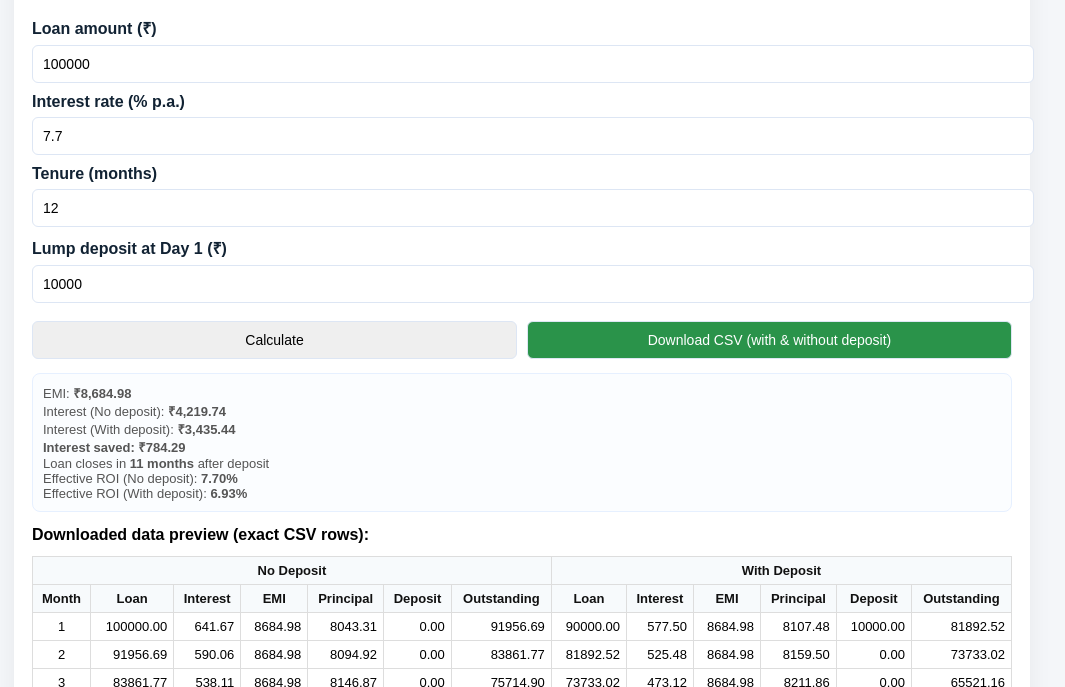
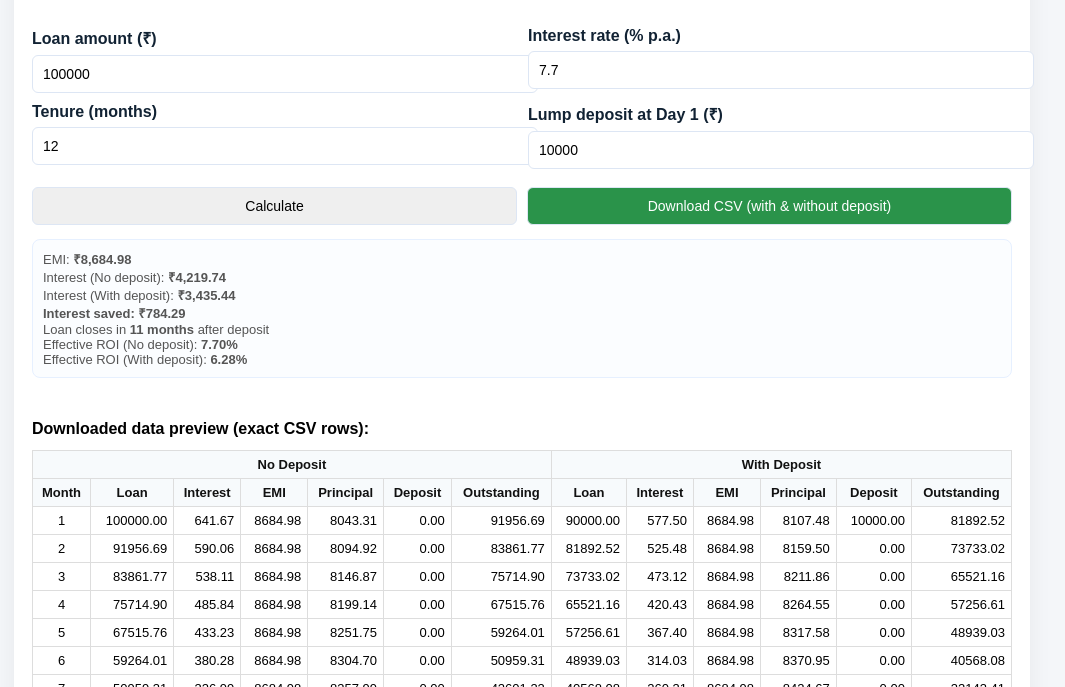
Before and after one commit to nikhilraut9966/homeloan, a plain HTML site: page index.html in a window 1280 px wide. Shown: the part 113-800 px from the top of the page, without its empty margins (118-1183 px from the left). Drawn offline with Linux system fonts and the light colour scheme.

Commit message:
Refactor input layout and adjust canvas dimensions
Refactor input fields into a grid layout for better organization and adjust canvas height.

```diff
--- a/index.html
+++ b/index.html
@@ -11,30 +11,42 @@
     input,select,button{width:100%;padding:10px;margin-top:6px;font-size:14px;border-radius:6px;border:1px solid #dde6f4}
     .actions{display:flex;gap:10px;margin-top:12px}
     #output{margin-top:14px;padding:10px;background:#fbfdff;border-radius:8px;border:1px solid #e6f0ff}
-    #debug{margin-top:10px;color:#c33;font-size:13px}
+    #debug{margin-top:10px;color:#c33;font-size:13px;min-height:18px}
     .small{font-size:13px;color:#555}
     table{width:100%;border-collapse:collapse;margin-top:12px}
     th,td{border:1px solid #ddd;padding:6px;text-align:right;font-size:13px}
     th{background:#f7fafc;color:#111;font-weight:700;text-align:center}
-    #barCanvas{width:100%;height:240px;margin-top:12px;background:white;border-radius:6px}
+    canvas{display:block;width:100%;height:260px;margin-top:12px;border-radius:6px;background:white}
     .summary{margin-top:12px;font-weight:700}
+    .controls { display: grid; grid-template-columns: 1fr 1fr; gap:12px; }
+    @media (max-width:700px){ .controls{ grid-template-columns: 1fr } .actions{flex-direction:column} }
   </style>
 </head>
 <body>
   <div class="card">
     <h2>HOME LOAN MAX SAVING CALCULATOR</h2>
 
+    <div class="controls">
+      <div>
         <label>Loan amount (₹)</label>
         <input id="loan" type="number" value="100000" />
-
+      </div>
+      <div>
         <label>Interest rate (% p.a.)</label>
         <input id="rate" type="number" step="0.01" value="7.7" />
+      </div>
+    </div>
 
+    <div class="controls">
+      <div>
         <label>Tenure (months)</label>
         <input id="months" type="number" value="12" />
-
+      </div>
+      <div>
         <label>Lump deposit at Day 1 (₹)</label>
         <input id="depositAmt" type="number" value="10000" />
+      </div>
+    </div>
 
     <div class="actions">
       <button id="calcBtn">Calculate</button>
@@ -44,35 +56,42 @@
     <div id="output" class="small">Results will appear here after you click <b>Calculate</b>.</div>
     <div id="debug" aria-live="polite"></div>
 
-    <!-- table that shows the exact CSV/download data -->
     <div id="downloadDataContainer">
       <div style="margin-top:14px;font-weight:700">Downloaded data preview (exact CSV rows):</div>
       <div id="downloadTableWrap"></div>
     </div>
 
-    <!-- bar chart showing interest comparison -->
     <div class="summary" id="interestSavedBox" style="display:none"></div>
-    <canvas id="barCanvas"></canvas>
+    <canvas id="barCanvas" aria-label="Interest comparison bar chart"></canvas>
   </div>
 
 <script>
 (function(){
+  // -------------------------
+  // Helpers
+  // -------------------------
   function toNum(v){ v = Number(v); return isNaN(v)?0:v; }
   function fmtCurrency(v){ return '₹'+Number(v||0).toLocaleString('en-IN',{minimumFractionDigits:2, maximumFractionDigits:2}); }
   function fmtNumber2(v){ return Number(v).toFixed(2); }
 
+  // -------------------------
+  // EMI calculation
+  // -------------------------
   function calcEmi(P, annualRate, n){
     let r = annualRate/12/100;
     if(r===0) return P/n;
     return P * r * Math.pow(1+r,n) / (Math.pow(1+r,n)-1);
   }
 
+  // -------------------------
+  // Build amortization schedule (deposit applied at start of month 1)
+  // -------------------------
   function generateSchedule(P,R,N,deposit){
     const emi = calcEmi(P,R,N);
     let outstanding = Math.max(0, P - (deposit||0));
     const monthlyRate = R/12/100;
     const schedule = [];
-    for(let m=1; m<=N && outstanding>0.0001; m++){
+    for(let m=1; m<=N && outstanding>0.0000001; m++){
       const initial = outstanding;
       const interest = initial * monthlyRate;
       let principalPaid = emi - interest;
@@ -91,14 +110,53 @@
     return schedule;
   }
 
-  // Render HTML table that exactly mirrors CSV rows (rounded to 2 decimals)
+  // -------------------------
+  // Excel RATE-style solver (bisection) - monthly rate r such that PV = PMT * (1-(1+r)^-n)/r
+  // -------------------------
+  function solveRateByBisection(nper, pmt, pv){
+    // If pmt*nper == pv then r -> 0
+    if(Math.abs(pmt * nper - pv) < 1e-9) return 0;
+    function f(r){
+      if(Math.abs(r) < 1e-12){
+        return pmt * nper - pv;
+      } else {
+        return pmt * (1 - Math.pow(1 + r, -nper)) / r - pv;
+      }
+    }
+    var low = -0.999999, high = 1.0;
+    var fLow = f(low), fHigh = f(high);
+    if(isNaN(fLow) || isNaN(fHigh)) return NaN;
+    if(fLow * fHigh > 0){
+      var expansions = 0;
+      while(fLow * fHigh > 0 && expansions < 80){
+        high *= 2;
+        fHigh = f(high);
+        expansions++;
+      }
+      if(fLow * fHigh > 0) return NaN;
+    }
+    for(var i=0;i<300;i++){
+      var mid = (low + high) / 2;
+      var fMid = f(mid);
+      if(Math.abs(fMid) < 1e-12) return mid;
+      if(fLow * fMid <= 0){
+        high = mid; fHigh = fMid;
+      } else {
+        low = mid; fLow = fMid;
+      }
+    }
+    return (low + high) / 2;
+  }
+
+  // -------------------------
+  // Render download table (HTML preview)
+  // -------------------------
   function renderDownloadTable(noS, wiS){
+    var wrap = document.getElementById('downloadTableWrap');
+    if(!wrap) return;
     const maxLen = Math.max(noS.length, wiS.length);
-    const wrap = document.getElementById('downloadTableWrap');
     let html = '<table><thead>';
-    // first header row: visually show No Deposit / With Deposit above blocks
     html += '<tr><th colspan="7" style="text-align:center">No Deposit</th><th colspan="6" style="text-align:center">With Deposit</th></tr>';
-    // second header
     html += '<tr>';
     const headers = ['Month','Loan','Interest','EMI','Principal','Deposit','Outstanding','Loan','Interest','EMI','Principal','Deposit','Outstanding'];
     headers.forEach(h=> html += '<th>'+h+'</th>');
@@ -127,30 +185,33 @@
     wrap.innerHTML = html;
   }
 
-  // Draw a simple bar chart (two bars) showing interest amounts
+  // -------------------------
+  // Draw bar chart (internal canvas)
+  // -------------------------
   function drawBarChart(interestNo, interestWith){
-    const canvas = document.getElementById('barCanvas');
-    const ctx = canvas.getContext('2d');
-    const w = canvas.clientWidth || 900;
-    const h = canvas.clientHeight || 240;
-    canvas.width = Math.floor(w * devicePixelRatio);
-    canvas.height = Math.floor(h * devicePixelRatio);
-    ctx.setTransform(devicePixelRatio,0,0,devicePixelRatio,0,0);
+    var canvas = document.getElementById('barCanvas');
+    if(!canvas) return;
+    var ctx = canvas.getContext('2d');
+    var w = canvas.clientWidth || 900;
+    var h = canvas.clientHeight || 260;
+    canvas.width = Math.floor(w * (window.devicePixelRatio || 1));
+    canvas.height = Math.floor(h * (window.devicePixelRatio || 1));
+    ctx.setTransform(window.devicePixelRatio || 1,0,0,window.devicePixelRatio || 1,0,0);
     ctx.clearRect(0,0,w,h);
 
     const values = [ interestNo, interestWith ];
     const labels = ['No Deposit','With Deposit'];
     const maxVal = Math.max(...values,1);
-    const barWidth = Math.min(120, (w-100)/3);
+    const barWidth = Math.min(140, (w-120)/3);
 
     // axes
     ctx.strokeStyle = '#ddd'; ctx.lineWidth = 1;
-    ctx.beginPath(); ctx.moveTo(60,10); ctx.lineTo(60,h-40); ctx.lineTo(w-20,h-40); ctx.stroke();
+    ctx.beginPath(); ctx.moveTo(60,10); ctx.lineTo(60,h-50); ctx.lineTo(w-20,h-50); ctx.stroke();
 
-    // y ticks
+    // y ticks and grid
     ctx.fillStyle='#444'; ctx.font='12px Arial';
     for(let i=0;i<=4;i++){
-      const y = 10 + (h-50) * (i/4);
+      const y = 10 + (h-60) * (i/4);
       const val = Math.round(maxVal * (1 - i/4));
       ctx.fillText(val.toLocaleString('en-IN'), 8, y+4);
       ctx.strokeStyle='#f1f5f9'; ctx.beginPath(); ctx.moveTo(60,y); ctx.lineTo(w-20,y); ctx.stroke();
@@ -160,28 +221,34 @@
     const startX = 80;
     values.forEach((v,i)=>{
       const x = startX + i*(barWidth+60);
-      const barHeight = (h-70) * (v / maxVal);
-      const y = (h-40) - barHeight;
+      const barHeight = (h-80) * (v / maxVal);
+      const y = (h-50) - barHeight;
       ctx.fillStyle = (i===0? '#d9534f' : '#2a934a');
       ctx.fillRect(x, y, barWidth, barHeight);
       // value label above bar
       ctx.fillStyle='#000'; ctx.font='13px Arial';
-      ctx.fillText(fmtNumber2(v), x + barWidth/2 - ctx.measureText(fmtNumber2(v)).width/2, y-6);
+      const txt = fmtNumber2(v);
+      ctx.fillText(txt, x + barWidth/2 - ctx.measureText(txt).width/2, y-8);
       // x label
       ctx.fillStyle='#000'; ctx.font='12px Arial';
-      ctx.fillText(labels[i], x + barWidth/2 - ctx.measureText(labels[i]).width/2, h-18);
+      ctx.fillText(labels[i], x + barWidth/2 - ctx.measureText(labels[i]).width/2, h-30);
     });
   }
 
+  // -------------------------
+  // Main calculation function
+  // -------------------------
   function calculate(){
     try{
-      document.getElementById('debug').textContent = '';
+      var debugEl = document.getElementById('debug');
+      if(debugEl) debugEl.textContent = '';
+
       const P = toNum(document.getElementById('loan').value);
       const R = toNum(document.getElementById('rate').value);
       const N = Math.max(1, Math.round(toNum(document.getElementById('months').value)));
       const D = toNum(document.getElementById('depositAmt').value);
 
-      if(P <= 0){ document.getElementById('debug').textContent = 'Loan must be > 0'; return; }
+      if(P <= 0){ if(debugEl) debugEl.textContent = 'Loan must be > 0'; return; }
 
       const emi = calcEmi(P,R,N);
       const schNo = generateSchedule(P,R,N,0);
@@ -196,40 +263,63 @@
       const reducedTenure = schWith.length;
       const firstIntNo = schNo[0] ? schNo[0].interest : 0;
       const firstIntWith = schWith[0] ? schWith[0].interest : 0;
-      const effNo = (firstIntNo * 12 / P) * 100;
-      const effWith = (firstIntWith * 12 / P) * 100;
 
-      // display summary (rounded)
-      document.getElementById('output').innerHTML =
+      // RATE-style effective annual rates (Excel RATE logic)
+      // PMT used = (Loan + totalInterestPaid) / nper
+      const pmtNo = (P + interestNo) / N;
+      const monthlyNo = solveRateByBisection(N, pmtNo, P);
+      const effNo = isNaN(monthlyNo) ? NaN : (monthlyNo * 12 * 100);
+
+      const pmtWith = (P + interestWith) / N;
+      const monthlyWith = solveRateByBisection(N, pmtWith, P);
+      const effWith = isNaN(monthlyWith) ? NaN : (monthlyWith * 12 * 100);
+
+      // Display rounded to 2 decimals
+      var outEl = document.getElementById('output');
+      if(outEl){
+        outEl.innerHTML =
           'EMI: <b>' + fmtCurrency(fmtNumber2(emi)) + '</b><br>' +
           'Interest (No deposit): <b>' + fmtCurrency(fmtNumber2(interestNo)) + '</b><br>' +
           'Interest (With deposit): <b>' + fmtCurrency(fmtNumber2(interestWith)) + '</b><br>' +
           '<b>Interest saved: ' + fmtCurrency(fmtNumber2(saved)) + '</b><br>' +
           'Loan closes in <b>' + reducedTenure + ' months</b> after deposit<br>' +
-        'Effective ROI (No deposit): <b>' + fmtNumber2(effNo) + '%</b><br>' +
-        'Effective ROI (With deposit): <b>' + fmtNumber2(effWith) + '%</b>';
+          'Effective ROI (No deposit): <b>' + (isNaN(effNo)? '—' : fmtNumber2(effNo) + '%') + '</b><br>' +
+          'Effective ROI (With deposit): <b>' + (isNaN(effWith)? '—' : fmtNumber2(effWith) + '%') + '</b>';
+      }
 
-      // render table & chart
-      renderDownloadTable(schNo, schWith);
-      document.getElementById('interestSavedBox').style.display = 'block';
-      document.getElementById('interestSavedBox').textContent = 'Interest saved: ' + fmtCurrency(fmtNumber2(saved));
-      drawBarChart(interestNo, interestWith);
+      // render the preview table
+      try{ renderDownloadTable(schNo, schWith); } catch(e){ if(debugEl) debugEl.textContent = 'Table render error'; console.warn(e); }
+
+      // show interest saved box safely
+      var box = document.getElementById('interestSavedBox');
+      if(box){
+        box.style.display = 'block';
+        box.textContent = 'Interest saved: ' + fmtCurrency(fmtNumber2(saved));
+      }
+
+      // draw chart
+      try{ drawBarChart(interestNo, interestWith); } catch(e){ if(debugEl) debugEl.textContent = 'Chart draw error'; console.warn(e); }
 
     }catch(err){
       console.error(err);
-      document.getElementById('debug').textContent = 'Calculation error: ' + err.message;
+      var debugEl2 = document.getElementById('debug');
+      if(debugEl2) debugEl2.textContent = 'Calculation error: ' + err.message;
     }
   }
 
+  // -------------------------
+  // Download CSV (single header row)
+  // -------------------------
   function downloadCSV(){
     try{
-      if(!window.schedule_no || !window.schedule_with){ document.getElementById('debug').textContent = 'Run Calculate first'; return; }
+      var debugEl = document.getElementById('debug');
+      if(!window.schedule_no || !window.schedule_with){ if(debugEl) debugEl.textContent = 'Run Calculate first'; return; }
       const noS = window.schedule_no;
       const wiS = window.schedule_with;
       const maxLen = Math.max(noS.length, wiS.length);
       const rows = [];
 
-      // single header row (not merged)
+      // single header row
       rows.push(['Month','Loan','Interest','EMI','Principal','Deposit','Outstanding','Loan','Interest','EMI','Principal','Deposit','Outstanding'].join(','));
 
       for(let i=0;i<maxLen;i++){
@@ -255,16 +345,30 @@
 
       const blob = new Blob([rows.join('\n')], {type: 'text/csv'});
       const url = URL.createObjectURL(blob);
-      const a = document.createElement('a'); a.href = url; a.download = 'amortisation_comparison.csv'; document.body.appendChild(a); a.click(); a.remove(); URL.revokeObjectURL(url);
+      const a = document.createElement('a'); a.href = url; a.download = 'amortisation_comparison.csv';
+      document.body.appendChild(a); a.click(); a.remove(); URL.revokeObjectURL(url);
     }catch(err){
-      document.getElementById('debug').textContent = 'Download failed: ' + err.message;
+      var dbg = document.getElementById('debug');
+      if(dbg) dbg.textContent = 'Download failed: ' + err.message;
+      console.error(err);
     }
   }
 
-  document.getElementById('calcBtn').addEventListener('click', calculate);
-  document.getElementById('downloadBtn').addEventListener('click', downloadCSV);
-  // initial run
-  calculate();
+  // -------------------------
+  // Event wiring & initial run
+  // -------------------------
+  const calcBtn = document.getElementById('calcBtn');
+  if(calcBtn) calcBtn.addEventListener('click', calculate);
+  const downloadBtn = document.getElementById('downloadBtn');
+  if(downloadBtn) downloadBtn.addEventListener('click', downloadCSV);
+
+  // run initial calculation after a tick (elements ready)
+  setTimeout(calculate, 50);
+
+  // Expose for debugging (optional)
+  window._calc = calculate;
+  window._downloadCSV = downloadCSV;
+  window.solveRateByBisection = solveRateByBisection;
 })();
 </script>
 </body>
```
Lines whose indentation alone changed are shown as unchanged.
